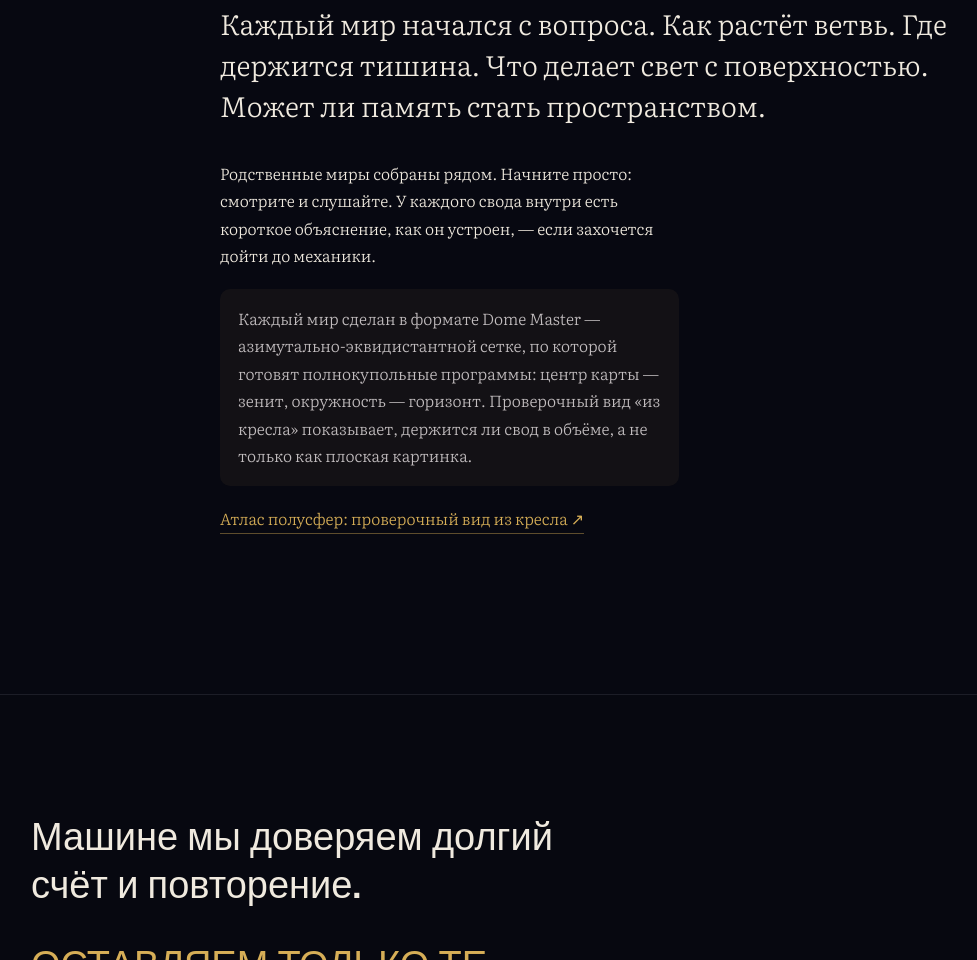
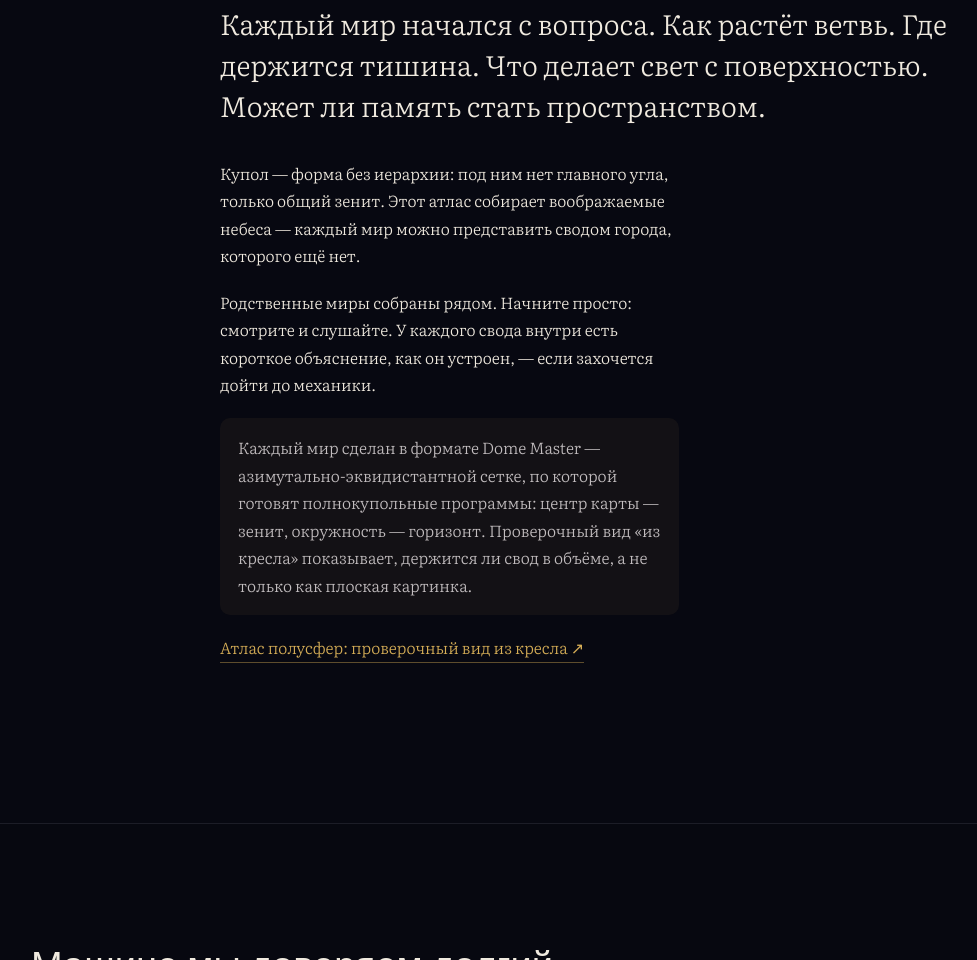
Before and after one commit to psychologistgbi-beep/vtoroe-nebo, a plain HTML site: page index.html in a window 1280 px wide. Shown: the part 1153-2113 px from the top of the page, without its empty margins (25-1002 px from the left). Drawn offline with nearby package versions, Linux system fonts and the light colour scheme.

Commit message:
feat(manifest): добавить смысловую рамку — купол как форма нового города
Один абзац в секции manifest соединяет форму полусферы с идеей
общего неба: «воображаемый свод города, которого ещё нет».
Голос, ритм и тон совпадают с остальными текстами сайта.

```diff
--- a/index.html
+++ b/index.html
@@ -220,6 +220,7 @@ html.js .hero.in h1{transition-delay:.12s}html.js .hero.in .lede{transition-dela
   <div class="wrap manifest">
     <h2 class="display">Небо, собранное из законов</h2>
     <p class="big">Каждый мир начался с вопроса. Как растёт ветвь. Где держится тишина. Что делает свет с поверхностью. Может ли память стать пространством.</p>
+    <p>Купол — форма без иерархии: под ним нет главного угла, только общий зенит. Этот атлас собирает воображаемые небеса — каждый мир можно представить сводом города, которого ещё нет.</p>
     <p>Родственные миры собраны рядом. Начните просто: смотрите и слушайте. У каждого свода внутри есть короткое объяснение, как он устроен, — если захочется дойти до механики.</p>
     <p class="planetarium-note">Каждый мир сделан в формате Dome Master — азимутально-эквидистантной сетке, по которой готовят полнокупольные программы: центр карты — зенит, окружность — горизонт. Проверочный вид «из кресла» показывает, держится ли свод в объёме, а не только как плоская картинка.</p>
     <p><a class="series-proof" href="img/fulldome/series_front_35_contact_sheet.png?v=17">Атлас полусфер: проверочный вид из кресла ↗</a></p>
```
